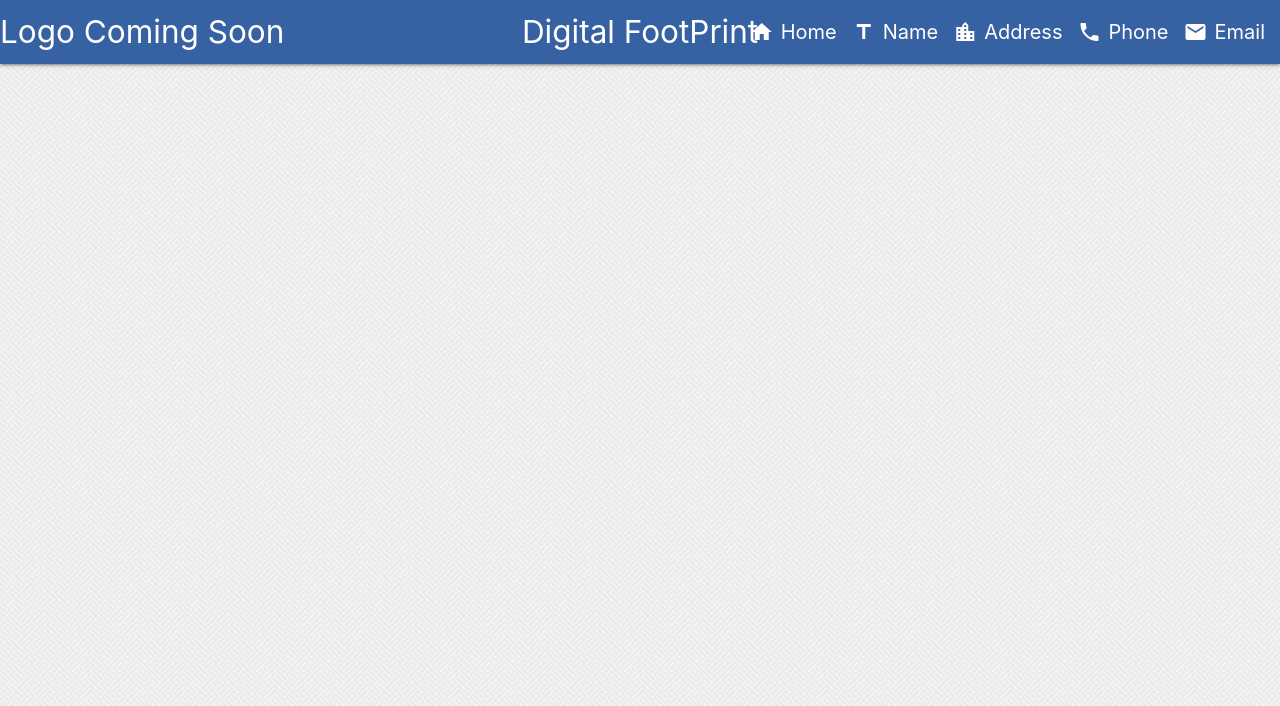
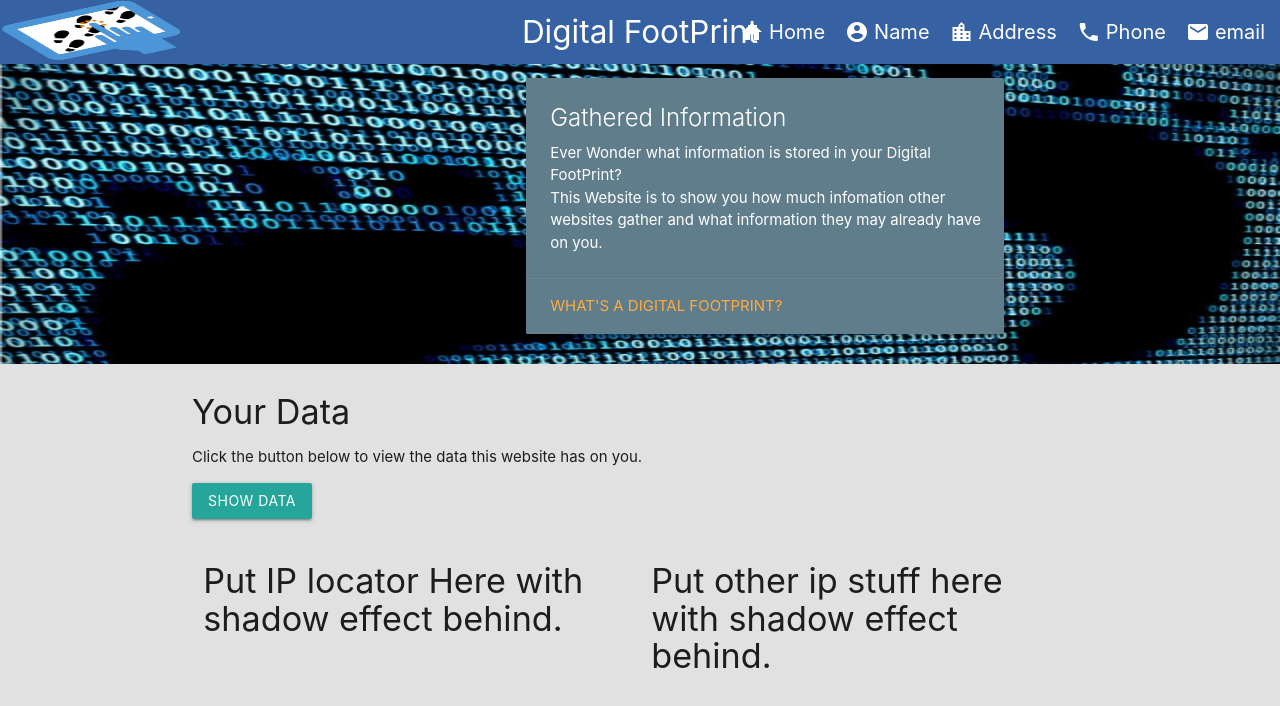
Before and after one commit to Isai-Ramirez/Project1, a plain HTML site: page index.html in a window 1280 px wide. Drawn offline with nearby package versions, Linux system fonts and the light colour scheme.

Commit message:
compleated homepage design

```diff
--- a/assets/css/style.css
+++ b/assets/css/style.css
@@ -1,6 +1,6 @@
 body
 {
-    background-image: url("../images/pw_maze_white.png");
+    background-color: #e1e1e1;
 }
 
 .nav-wrapper
@@ -11,15 +11,60 @@ body
 ul li a
 {
     font-size: 20px;
-    padding-left: 7px;
+    padding-left: 0px;
 }
 
-.material-icons
+i.left
 {
-    padding-top: 20px;
+    margin-left: 5px;
+    margin-right: 5px;
 }
 
-.brand-logo .left
+
+#logo
 {
-    padding-left: 20px;
+    height: 60px;
+    width: 180px;
 }
+
+#homepageBackground
+{
+    width: 100%;
+    height: 300px;
+}
+
+#homeCard
+{
+    position: absolute;
+    top: 70px;
+    left: 515px;
+    width: 500px;
+}
+
+#nameCard
+{
+    position: absolute;
+    top: 100px;
+    left: 515px;
+    width: 500px;
+
+}
+
+.white-text
+{
+    width: 490px;
+
+}
+
+.input-field
+{
+    display: inline-block;
+}
+
+#form
+{
+    position: absolute;
+    left: 23px;
+    top: 290px;
+    width: 455px;
+}
--- a/index.html
+++ b/index.html
@@ -9,34 +9,67 @@
 
   <!-- Firebase Reference -->
   <script src="https://www.gstatic.com/firebasejs/5.8.2/firebase.js"></script>
+
   <!-- Compiled and minified CSS -->
   <link rel="stylesheet" href="https://cdnjs.cloudflare.com/ajax/libs/materialize/1.0.0/css/materialize.min.css">
+
   <link href="https://fonts.googleapis.com/icon?family=Material+Icons" rel="stylesheet">
   <link rel="stylesheet" type="text/css" href="assets/css/style.css">
 </head>
 
 <body>
-
+  <!--NavBar -->
   <nav>
     <div class="nav-wrapper">
       <a href="#" class="brand-logo center">Digital FootPrint</a>
-                    <a  class="brand-logo left">Logo Coming Soon</a>
+      <a class="brand-logo left"><img id="logo" src="assets/images/DigitalFootPrint_logo.png" alt="Logo"></a>
       <ul id="nav-mobile" class="right hide-on-med-and-down">
-                    <li class="material-icons">home</li>
-                    <li><a href="#">Home</a></li>
-                    <li class="material-icons">title</li>
-                    <li><a href="#">Name</a></li>
-                    <li class="material-icons">location_city</li>
-                    <li><a href="#">Address</a></li>
-                    <li class="material-icons">phone</li>
-                    <li><a href="#">Phone</a></li>
-                    <li class="material-icons">email</li>
-                    <li><a href="#">Email</a></li>
+        <li><a href="i#"><i class="material-icons left">home</i>Home</a></li>
+        <li><a href="#"><i class="material-icons left">account_circle</i>Name</a></li>
+        <li><a href="#"><i class="material-icons left">location_city</i>Address</a></li>
+        <li><a href="#"><i class="material-icons left">phone</i>Phone</a></li>
+        <li><a href="#"><i class="material-icons left">email</i>email</a></li>
       </ul>
     </div>
   </nav>
+
+  <!-- top half card + model + background image -->
+  <div class="row">
+    <img id="homepageBackground" src="assets/images/DIgitalFootPrint_homepage_background.jpg" alt="background">
     <div class="container">
+      <div class="col s12 m6" id="homeCard">
+        <div class="card blue-grey">
+          <div class="card-content white-text">
+            <span class="card-title">Gathered Information</span>
+            <p>Ever Wonder what information is stored in your Digital FootPrint?</p>
+            <p>This Website is to show you how much infomation other websites gather and what information they may
+              already have on you.</p>
+          </div>
 
+          <!-- button for model -->
+          <div class="card-action">
+            <a href="#">What's a Digital FootPrint?</a>
+          </div>
+        </div>
+      </div>
+    </div>
+  </div>
+
+  <!-- Bottom half -->
+  <div class="container">
+    <div class="row">
+      <h4>Your Data</h4>
+      <p>Click the button below to view the data this website has on you.</p>
+      <button type="button" class="btn">Show Data</button>
+    </div>
+    <div class="row">
+      <div class="col s6">
+        <h4>Put IP locator Here with shadow effect behind.</h4>
+      </div>
+      <div class="col s6">
+        <h4>Put other ip stuff here with shadow effect behind.</h4>
+      </div>
+    </div>
   </div>
   <!-- Compiled and minified JavaScript -->
   <script src="https://cdnjs.cloudflare.com/ajax/libs/materialize/1.0.0/js/materialize.min.js"></script>
```
Also changed, not shown: assets/images/DIgitalFootPrint_homepage_background.jpg (added), assets/images/DIgital_FootPrint2.jpeg (added), assets/images/DigitalFootPrint_logo.png (added), assets/images/pw_maze_white.png (deleted). Lines whose indentation alone changed are shown as unchanged.
